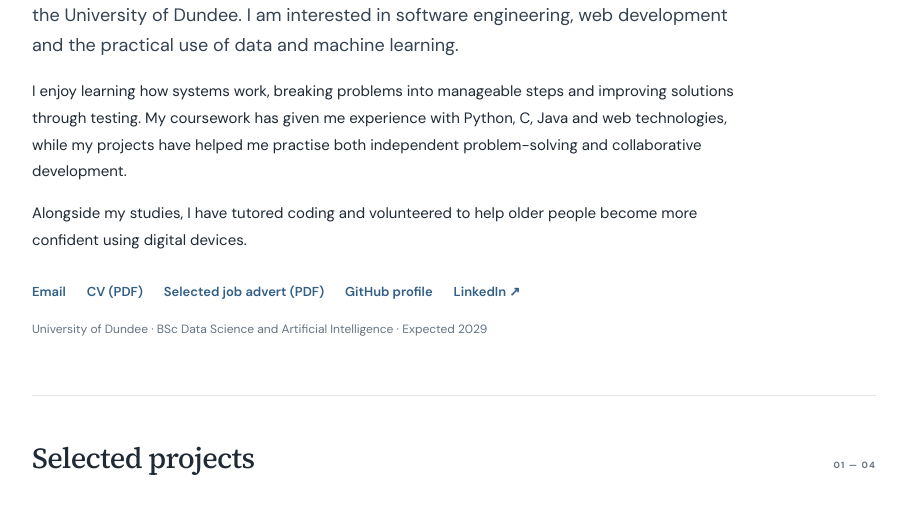
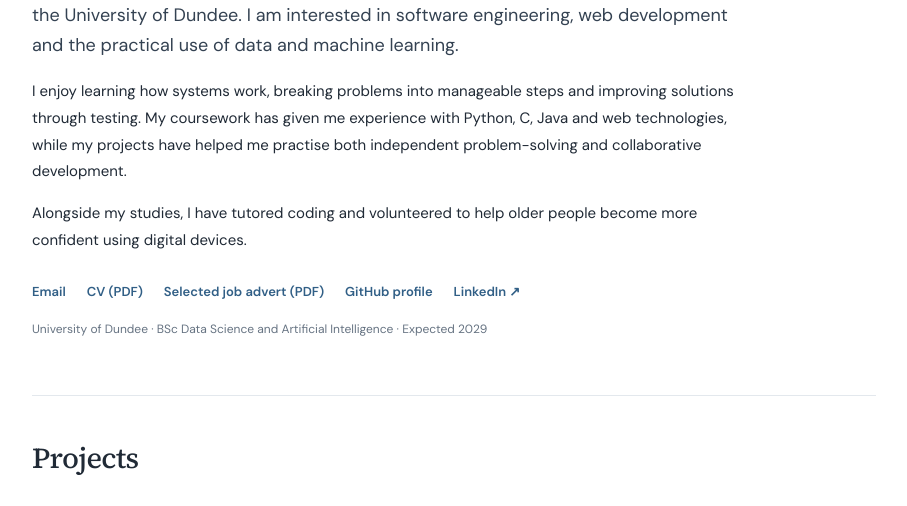
Before and after one commit to passionmanyenga-design/passionmanyenga.github.io, a plain HTML site: page index.html in a window 1280 px wide. Shown: the part 294-800 px from the top of the page, without its empty margins (186-1093 px from the left). Drawn offline with Linux system fonts and the light colour scheme.

Commit message:
index.html

```diff
--- a/index.html
+++ b/index.html
@@ -43,7 +43,7 @@
     </section>
 
     <section class="content-section" id="projects">
-      <div class="section-heading"><h2>Selected projects</h2><span>01 — 04</span></div>
+      <div class="section-heading"><h2>Projects</h2></div>
       <article class="project">
         <div class="project-top"><h3>Scotland Tourism Website</h3><span class="project-year">Group coursework</span></div>
         <p class="project-description">A multi-page website presenting Scotland as a visitor destination, developed collaboratively with an emphasis on clear page structure and responsive presentation.</p>
```
